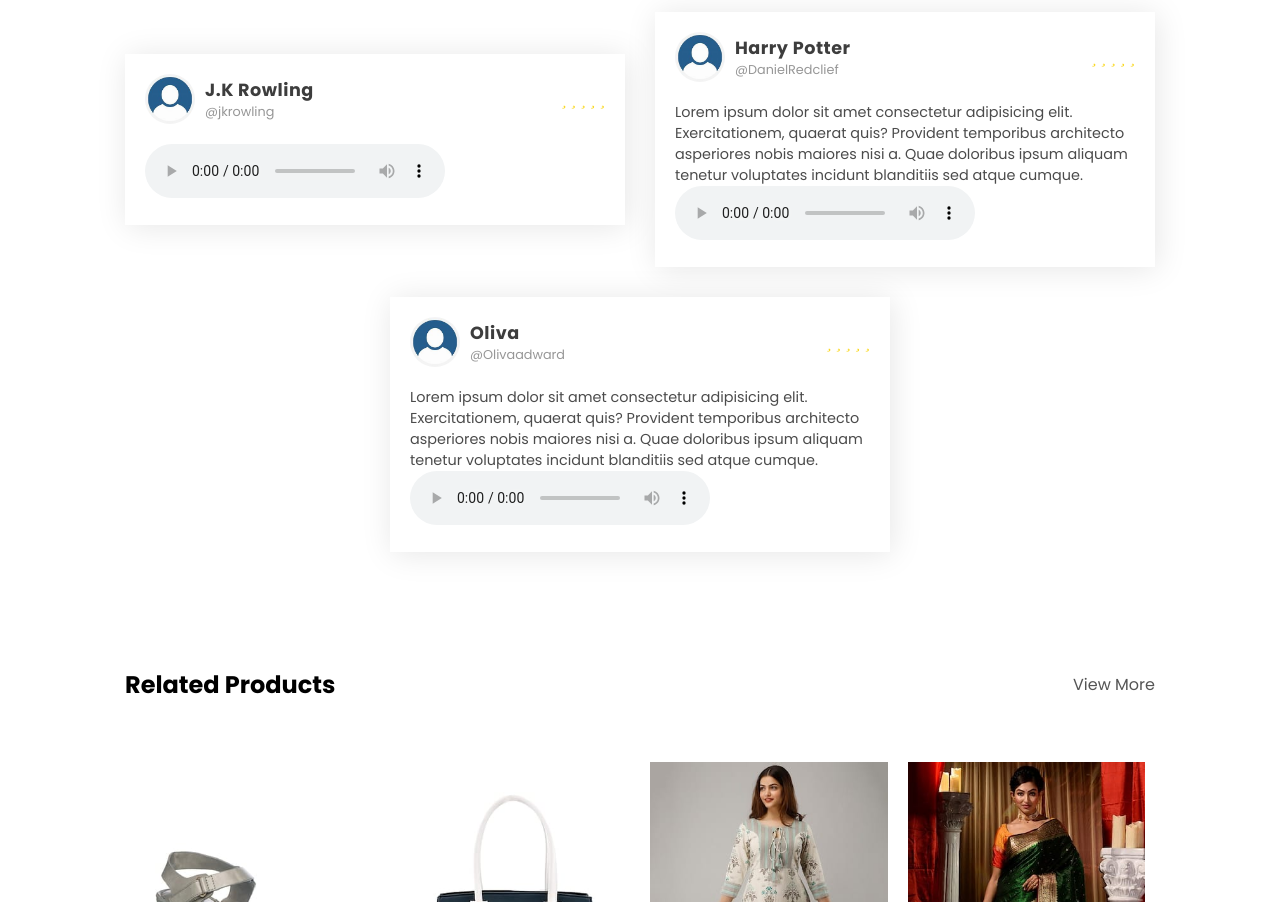
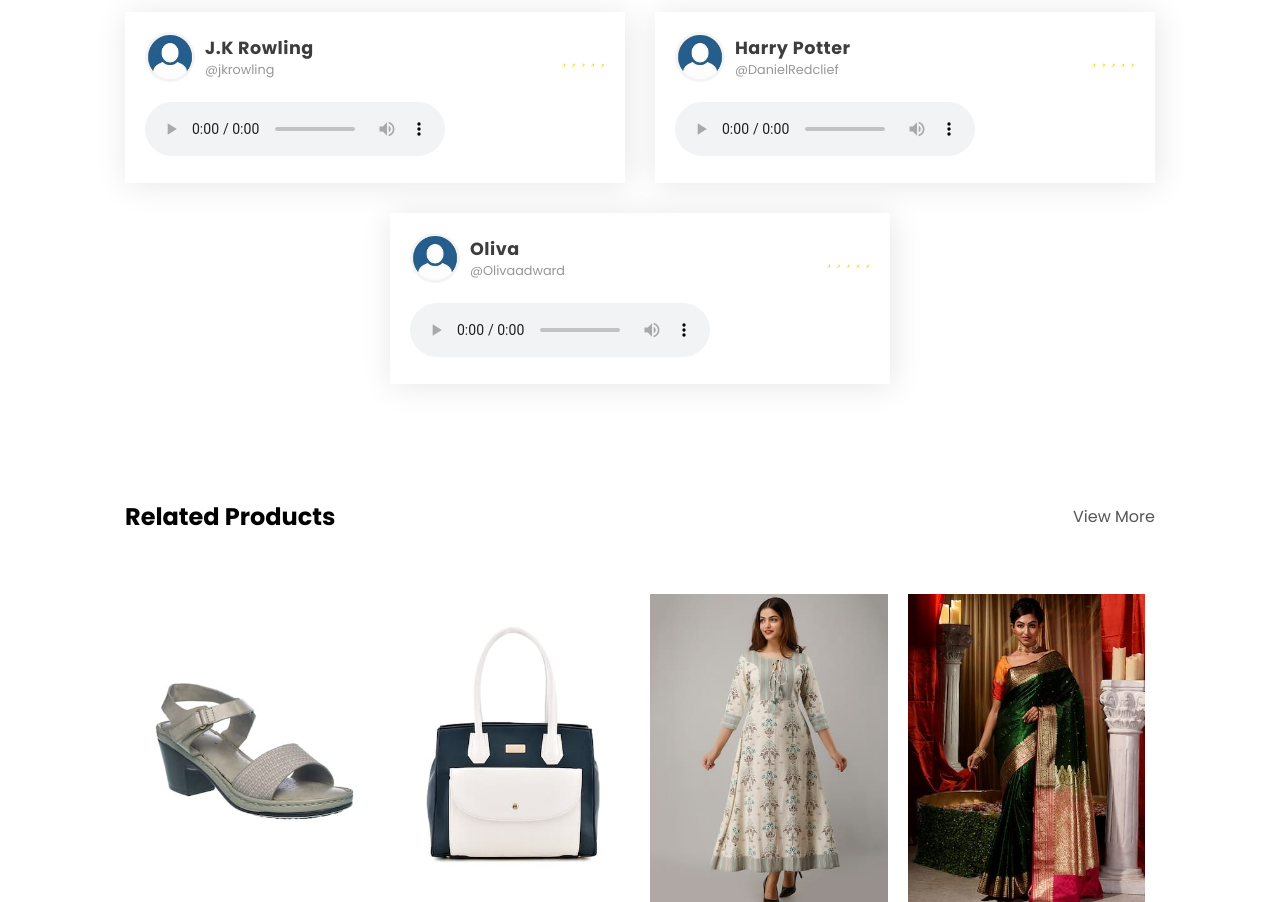
Before and after one commit to elavarasim/Ree-Ecommerce.com, a plain HTML site: page product details.html in a window 1280 px wide. Shown: the part 880-1782 px from the top of the page. Drawn offline with Linux system fonts and the light colour scheme.

Commit message:
Update product details.html

```diff
--- a/product details.html
+++ b/product details.html
@@ -140,7 +140,6 @@
                 </div>
                 <!--Comments---------------------------------------->
                 <div class="client-comment">
-                    <p>Lorem ipsum dolor sit amet consectetur adipisicing elit. Exercitationem, quaerat quis? Provident temporibus architecto asperiores nobis maiores nisi a. Quae doloribus ipsum aliquam tenetur voluptates incidunt blanditiis sed atque cumque.</p>
                     <audio controls>
                         <source src="horse.ogg" type="audio/ogg">
                         <source src="horse.mp3" type="audio/mpeg">
@@ -175,7 +174,6 @@
                 </div>
                 <!--Comments---------------------------------------->
                 <div class="client-comment">
-                    <p>Lorem ipsum dolor sit amet consectetur adipisicing elit. Exercitationem, quaerat quis? Provident temporibus architecto asperiores nobis maiores nisi a. Quae doloribus ipsum aliquam tenetur voluptates incidunt blanditiis sed atque cumque.</p>
                     <audio controls>
                         <source src="horse.ogg" type="audio/ogg">
                         <source src="horse.mp3" type="audio/mpeg">
```
